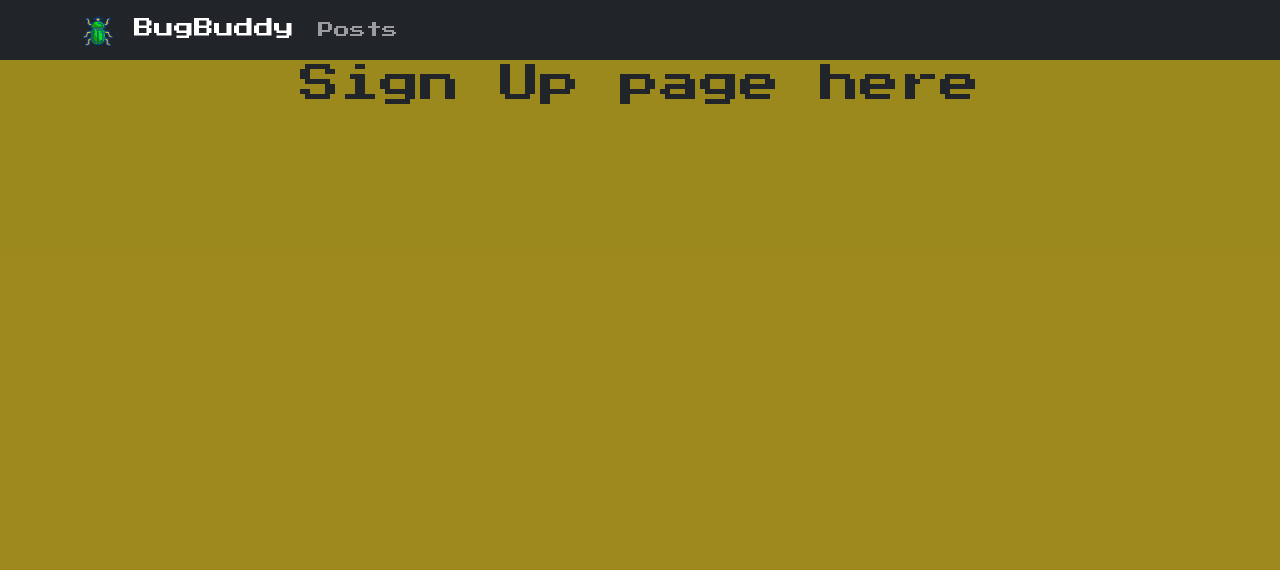
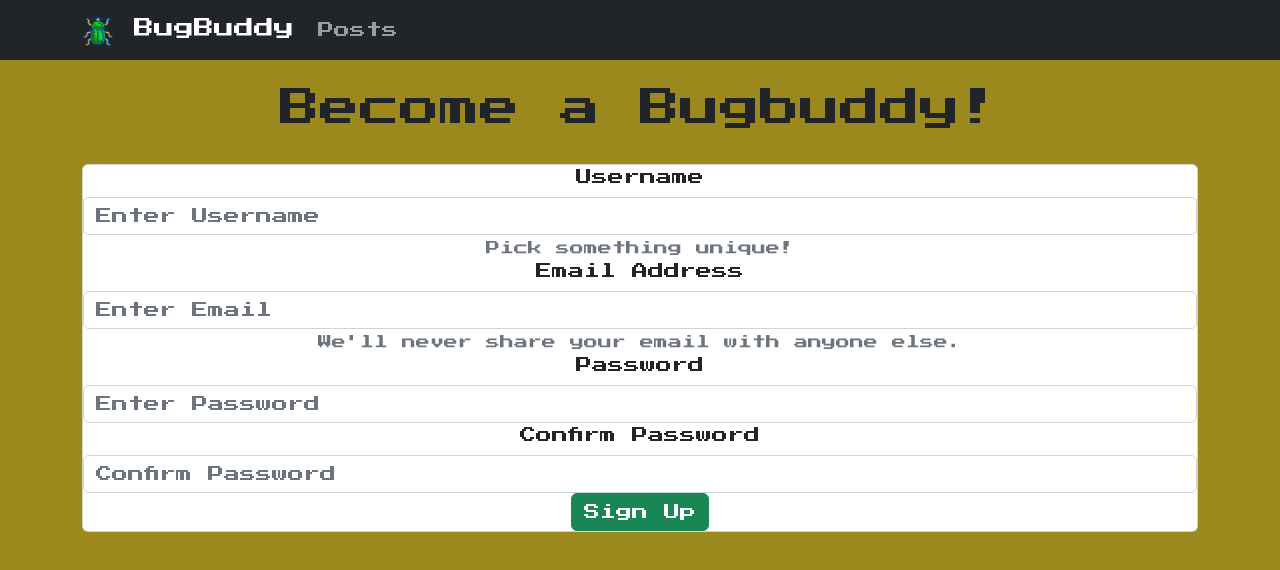
Before and after one commit to joshlawlor/BugBuddy-2.0, a React (Create React App) app in the folder bugbuddy/: page /signup in a window 1280 px wide. Shown: the top 570 px of the page. Built offline with nearby package versions, Linux system fonts and the light colour scheme.

Commit message:
Added basic login/signup form. May need to tweak input fields  when add in functionality

```diff
--- a/bugbuddy/src/components/LoginForm/LoginForm.jsx
+++ b/bugbuddy/src/components/LoginForm/LoginForm.jsx
@@ -1,12 +1,48 @@
 import React from 'react'
 
+//BOOTSTRAP
+import Form from 'react-bootstrap/Form'
+import { Button, Container } from 'react-bootstrap'
+import { Card } from 'react-bootstrap'
 
 const LoginForm = () => {
 
 
-    return(
-        <div>
-            <h1>Login page here</h1>
+    return (
+        <div className='loginMain'>
+            <br/>
+            <h2>Welcome back BugBuddy!</h2>
+            <br/>
+
+            <div className='formBox'>
+                <Container>
+
+                    <Card>
+                        <Form>
+                            <Form.Group classname='mb-3' controlId='formBasicEmail'>
+                                <Form.Label>Email Address</Form.Label>
+                                <Form.Control type='email' placeholder='Enter Email' />
+                                <Form.Text size='sm' className='text-muted'>
+                                    We'll never share your email with anyone else.
+                                </Form.Text>
+                            </Form.Group>
+
+                            <Form.Group>
+                                <Form.Label>Password</Form.Label>
+                                <Form.Control type='password' placeholder='Enter Password'/>
+
+                            </Form.Group>
+                            <Button variant='success' type='submit'>
+                                Login
+                            </Button>
+
+                        </Form>
+                    </Card>
+
+                </Container>
+
+
+            </div>
 
 
         </div>
--- a/bugbuddy/src/components/SignUpForm/SignUpForm.jsx
+++ b/bugbuddy/src/components/SignUpForm/SignUpForm.jsx
@@ -1,12 +1,59 @@
 import React from 'react'
 
-
+//BOOTSTRAP
+import {Container, Card} from 'react-bootstrap'
+import Form from 'react-bootstrap/Form'
+import Button from 'react-bootstrap/Button'
 const SignUpForm = () => {
 
 
     return(
         <div>
-            <h1>Sign Up page here</h1>
+            <br/>
+            <h1>Become a Bugbuddy!</h1>
+            <br/>
+            <div className='formBox'>
+                <Container>
+
+                    <Card>
+                        <Form>
+                        <Form.Group>
+                                <Form.Label>Username</Form.Label>
+                                <Form.Control type='email' placeholder='Enter Username' />
+                                <Form.Text size='sm' className='text-muted'>
+                                    Pick something unique!
+                                </Form.Text>
+                            </Form.Group>
+
+                            <Form.Group classname='mb-3' controlId='formBasicEmail'>
+                                <Form.Label>Email Address</Form.Label>
+                                <Form.Control type='email' placeholder='Enter Email' />
+                                <Form.Text size='sm' className='text-muted'>
+                                    We'll never share your email with anyone else.
+                                </Form.Text>
+                            </Form.Group>
+
+                            <Form.Group>
+                                <Form.Label>Password</Form.Label>
+                                <Form.Control type='password' placeholder='Enter Password'/>
+
+                            </Form.Group>
+                            <Form.Group>
+                                <Form.Label>Confirm Password</Form.Label>
+                                <Form.Control type='password' placeholder='Confirm Password'/>
+
+                            </Form.Group>
+                            <Button variant='success' type='submit'>
+                                Sign Up
+                            </Button>
+
+                        </Form>
+                    </Card>
+
+                </Container>
+
+
+            </div>
 
 
         </div>
```
